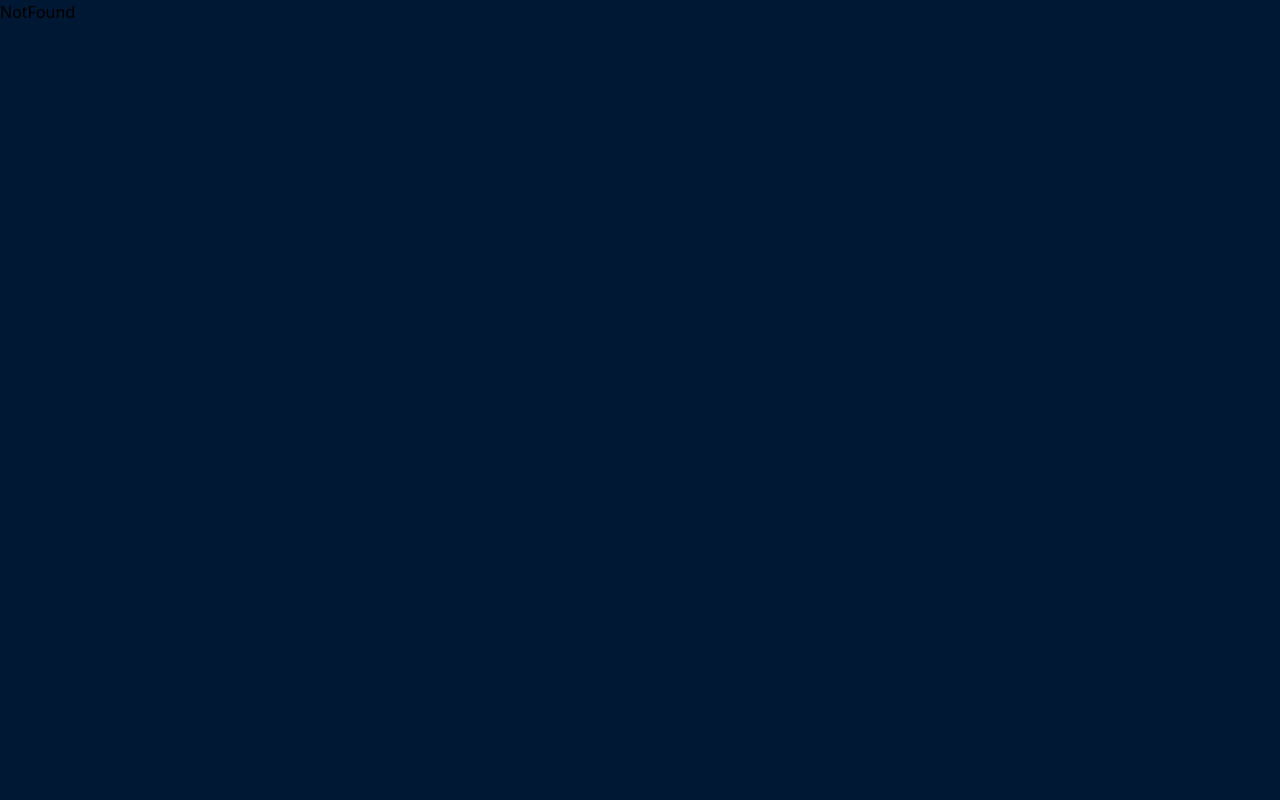
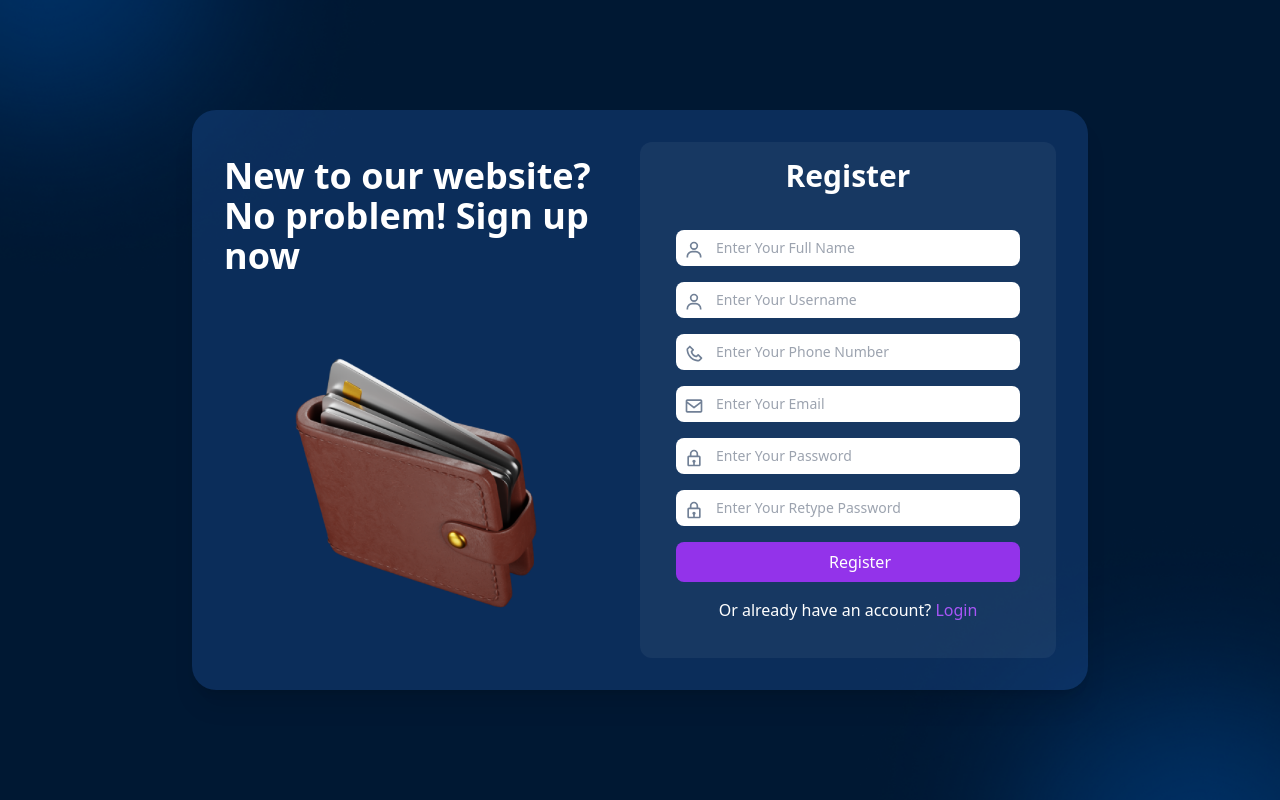
Before and after one commit to Froxayn123/FinTrax, a React (Vite) app: page /Register in a window 1280 px wide. Built offline with nearby package versions, Linux system fonts and the light colour scheme; the HTML template or start-up script is replaced by a standard one.

Commit message:
add item

```diff
--- a/src/App.jsx
+++ b/src/App.jsx
@@ -3,6 +3,7 @@ import NotFound from "./pages/NotFound";
 import LandingPage from "./pages/LandingPage";
 import Login from "./pages/Login";
 import Verifikasi from "./pages/VerifikasiAkun";
+import Register from "./pages/Register";
 
 const App = () => {
   return (
@@ -10,6 +11,7 @@ const App = () => {
       <Routes>
         <Route path="/" element={<LandingPage />}></Route>
         <Route path="/login" element={<Login />}></Route>
+        <Route path="/Register" element={<Register />}></Route>
         <Route path="/verifikasi" element={<Verifikasi />}></Route>
         <Route path="*" element={<NotFound />}></Route>
       </Routes>
--- /dev/null
+++ b/src/pages/Register.jsx
@@ -0,0 +1,133 @@
+import React from 'react'
+import { useState } from 'react';
+import { Link } from "react-router-dom";
+
+
+const Register = () => {
+  const [fullname, setFullname] = useState('');
+  const [username, setUsername] = useState('');
+  const [phone, setPhone] = useState('');
+  const [email, setEmail] = useState('');
+  const [password, setPassword] = useState('');
+  const [confirmPassword, setConfirmPassword] = useState('');
+
+  const handleRegister = () => {
+    // Logika pendaftaran bisa ditambahkan di sini
+    console.log('fullname:', fullname);
+    console.log('Username:', username);
+    console.log('Phone:', phone);
+    console.log('Email:', email);
+    console.log('Password:', password);
+    console.log('Confirm Password:', confirmPassword);
+  };
+  return (
+    <>
+    <div className="min-h-screen flex items-center justify-center bg-cover bg-center" style={{ backgroundImage: `url("Bg_Register.png")` }}>
+    <div className="max-w-4xl w-full p-8 bg-blue-500 bg-opacity-20 shadow-xl rounded-3xl flex items-center">
+      <div className="flex-1 pr-8 top-0">
+        <h2 className="text-4xl text-white font-bold mb-16 mr-1">New to our website?
+        <br /> No problem! Sign up<br />now
+        </h2>
+        <div className="flex justify-center mb-4">
+          <img src="/dompet.png" alt="Wallet" className="h-auto max-h-72 " />
+        </div>
+      </div>
+      <div className="flex-1 bg-white bg-opacity-5 min-h-auto rounded-xl p-4 justify-center items-center min-h-auto">
+      <h3 className="text-3xl text-white font-bold mb-4 text-center">Register</h3>
+        <div className="p-5">
+            <div className="flex w-full items-center text-sm relative">
+                <svg className="absolute left-2 bottom-3 transform -translate-y-1/2" width="20" xmlns="http://www.w3.org/2000/svg" viewBox="0 0 24 24" style={{ fill: "#718096" }}>
+                <path d="M12 2a5 5 0 1 0 5 5 5 5 0 0 0-5-5zm0 8a3 3 0 1 1 3-3 3 3 0 0 1-3 3zm9 11v-1a7 7 0 0 0-7-7h-4a7 7 0 0 0-7 7v1h2v-1a5 5 0 0 1 5-5h4a5 5 0 0 1 5 5v1z"></path>
+                </svg>
+                <input
+                  type="text"
+                  placeholder="Enter Your Full Name"
+                  className="w-full px-4 py-2 rounded-lg pl-10 mb-4 border-gray-300 focus:outline-none focus:ring-2 focus:ring-purple-600"
+                  value={fullname}
+                  onChange={(e) => setFullname(e.target.value)}
+                  />
+            </div>
+            <div className="flex w-full items-center text-sm relative">
+                <svg className="absolute left-2 bottom-3 transform -translate-y-1/2" width="20" xmlns="http://www.w3.org/2000/svg" viewBox="0 0 24 24" style={{ fill: "#718096" }}>
+                <path d="M12 2a5 5 0 1 0 5 5 5 5 0 0 0-5-5zm0 8a3 3 0 1 1 3-3 3 3 0 0 1-3 3zm9 11v-1a7 7 0 0 0-7-7h-4a7 7 0 0 0-7 7v1h2v-1a5 5 0 0 1 5-5h4a5 5 0 0 1 5 5v1z"></path>
+                </svg>
+            <input
+              type="text"
+              placeholder="Enter Your Username"
+              className="w-full px-4 py-2 rounded-lg pl-10 mb-4 border-gray-300 focus:outline-none focus:ring-2 focus:ring-purple-600"
+              value={username}
+              onChange={(e) => setUsername(e.target.value)}
+              />
+            </div>
+
+            <div className="flex w-full items-center text-sm relative">
+                <svg className="absolute left-2 bottom-3 transform -translate-y-1/2" width="20" xmlns="http://www.w3.org/2000/svg" viewBox="0 0 24 24" style={{ fill: "#718096" }}>
+                <path d="M17.707 12.293a.999.999 0 0 0-1.414 0l-1.594 1.594c-.739-.22-2.118-.72-2.992-1.594s-1.374-2.253-1.594-2.992l1.594-1.594a.999.999 0 0 0 0-1.414l-4-4a.999.999 0 0 0-1.414 0L3.581 5.005c-.38.38-.594.902-.586 1.435.023 1.424.4 6.37 4.298 10.268s8.844 4.274 10.269 4.298h.028c.528 0 1.027-.208 1.405-.586l2.712-2.712a.999.999 0 0 0 0-1.414l-4-4.001zm-.127 6.712c-1.248-.021-5.518-.356-8.873-3.712-3.366-3.366-3.692-7.651-3.712-8.874L7 4.414 9.586 7 8.293 8.293a1 1 0 0 0-.272.912c.024.115.611 2.842 2.271 4.502s4.387 2.247 4.502 2.271a.991.991 0 0 0 .912-.271L17 14.414 19.586 17l-2.006 2.005z"></path>
+                </svg>
+            <input
+              type="tel"
+              placeholder="Enter Your Phone Number"
+              className="w-full px-4 py-2 rounded-lg pl-10 mb-4 border-gray-300 focus:outline-none focus:ring-2 focus:ring-purple-600"
+              value={phone}
+              onChange={(e) => setPhone(e.target.value)}
+              />
+            </div>
+
+            <div className="flex w-full items-center text-sm relative">
+                <svg className="absolute left-2 bottom-3 transform -translate-y-1/2" width="20" xmlns="http://www.w3.org/2000/svg" viewBox="0 0 24 24" style={{ fill: "#718096" }}>
+                <path d="M20 4H4c-1.103 0-2 .897-2 2v12c0 1.103.897 2 2 2h16c1.103 0 2-.897 2-2V6c0-1.103-.897-2-2-2zm0 2v.511l-8 6.223-8-6.222V6h16zM4 18V9.044l7.386 5.745a.994.994 0 0 0 1.228 0L20 9.044 20.002 18H4z"></path>
+                </svg>
+            <input
+              type="email"
+              placeholder="Enter Your Email"
+              className="w-full px-4 py-2 rounded-lg pl-10 mb-4 border-gray-300 focus:outline-none focus:ring-2 focus:ring-purple-600"
+              value={email}
+              onChange={(e) => setEmail(e.target.value)}
+              />
+            </div>
+
+            <div className="flex w-full items-center text-sm relative">
+                <svg className="absolute left-2 bottom-3 transform -translate-y-1/2" width="20" xmlns="http://www.w3.org/2000/svg" viewBox="0 0 24 24" style={{ fill: "#718096" }}>
+                <path d="M12 2C9.243 2 7 4.243 7 7v2H6c-1.103 0-2 .897-2 2v9c0 1.103.897 2 2 2h12c1.103 0 2-.897 2-2v-9c0-1.103-.897-2-2-2h-1V7c0-2.757-2.243-5-5-5zM9 7c0-1.654 1.346-3 3-3s3 1.346 3 3v2H9V7zm9.002 13H13v-2.278c.595-.347 1-.985 1-1.722 0-1.103-.897-2-2-2s-2 .897-2 2c0 .736.405 1.375 1 1.722V20H6v-9h12l.002 9z"></path>
+                </svg>
+            <input
+              type="password"
+              placeholder="Enter Your Password"
+              className="w-full px-4 py-2 rounded-lg pl-10 mb-4 border-gray-300 focus:outline-none focus:ring-2 focus:ring-purple-600"
+              value={password}
+              onChange={(e) => setPassword(e.target.value)}
+              />
+            </div>
+
+            <div className="flex w-full items-center text-sm relative">
+                <svg className="absolute left-2 bottom-3 transform -translate-y-1/2" width="20" xmlns="http://www.w3.org/2000/svg" viewBox="0 0 24 24" style={{ fill: "#718096" }}>
+                <path d="M12 2C9.243 2 7 4.243 7 7v2H6c-1.103 0-2 .897-2 2v9c0 1.103.897 2 2 2h12c1.103 0 2-.897 2-2v-9c0-1.103-.897-2-2-2h-1V7c0-2.757-2.243-5-5-5zM9 7c0-1.654 1.346-3 3-3s3 1.346 3 3v2H9V7zm9.002 13H13v-2.278c.595-.347 1-.985 1-1.722 0-1.103-.897-2-2-2s-2 .897-2 2c0 .736.405 1.375 1 1.722V20H6v-9h12l.002 9z"></path>
+                </svg>
+            <input
+              type="password"
+              placeholder="Enter Your Retype Password"
+              className="w-full px-4 py-2 rounded-lg pl-10 mb-4 border-gray-300 focus:outline-none focus:ring-2 focus:ring-purple-600"
+              value={confirmPassword}
+              onChange={(e) => setConfirmPassword(e.target.value)}
+              />
+            </div>
+            <button
+            className="bg-purple-600 text-white w-full px-4 py-2 rounded-lg pl-10 mb-4 hover:bg-purple-700 transition-colors duration-300"
+            onClick={handleRegister}>Register</button>
+
+            <p className="text-white mt-0 text-center">Or already have an account?{" "} <Link to="/Login" className="text-purple-500 hover:underline">
+            Login
+            </Link></p>
+          </div>
+
+        </div>
+    </div>
+  </div>
+
+    </>
+
+
+  );
+}
+
+export default Register
```
Also changed, not shown: public/Bg_Register.png (added), public/dompet.png (added).
